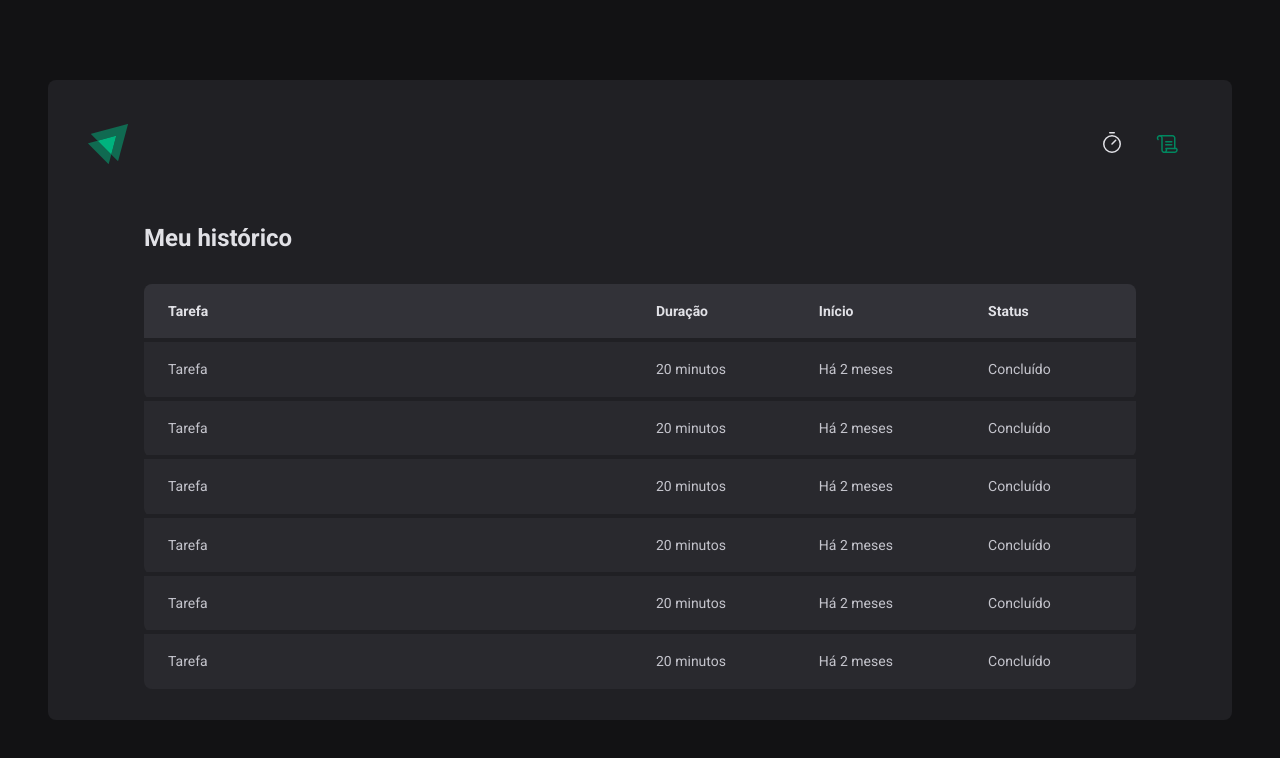
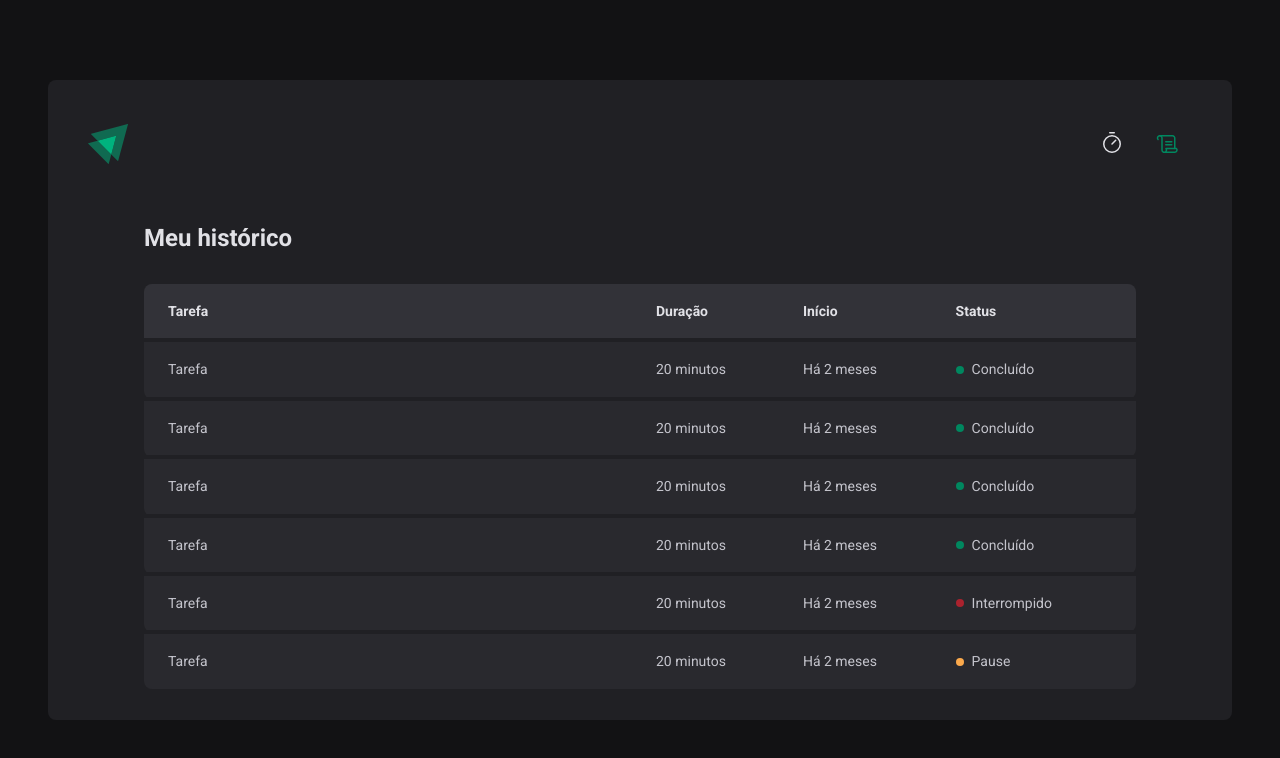
Before and after one commit to erik-ferreira/02-ignite-timer, a React (Vite) app: page /history in a window 1280 px wide. Shown: the top 758 px of the page. Built offline with nearby package versions, Linux system fonts and the light colour scheme.

Commit message:
complete component status

```diff
--- a/src/pages/History/index.tsx
+++ b/src/pages/History/index.tsx
@@ -1,4 +1,4 @@
-import { HistoryContainer, HistoryList } from "./styles";
+import { HistoryContainer, HistoryList, Status } from "./styles";
 
 export function History() {
   return (
@@ -21,37 +21,49 @@
               <td>Tarefa</td>
               <td>20 minutos</td>
               <td>Há 2 meses</td>
-              <td>Concluído</td>
+              <td>
+                <Status statusColor="green">Concluído</Status>
+              </td>
             </tr>
             <tr>
               <td>Tarefa</td>
               <td>20 minutos</td>
               <td>Há 2 meses</td>
-              <td>Concluído</td>
+              <td>
+                <Status statusColor="green">Concluído</Status>
+              </td>
             </tr>
             <tr>
               <td>Tarefa</td>
               <td>20 minutos</td>
               <td>Há 2 meses</td>
-              <td>Concluído</td>
+              <td>
+                <Status statusColor="green">Concluído</Status>
+              </td>
             </tr>
             <tr>
               <td>Tarefa</td>
               <td>20 minutos</td>
               <td>Há 2 meses</td>
-              <td>Concluído</td>
+              <td>
+                <Status statusColor="green">Concluído</Status>
+              </td>
             </tr>
             <tr>
               <td>Tarefa</td>
               <td>20 minutos</td>
               <td>Há 2 meses</td>
-              <td>Concluído</td>
+              <td>
+                <Status statusColor="red">Interrompido</Status>
+              </td>
             </tr>
             <tr>
               <td>Tarefa</td>
               <td>20 minutos</td>
               <td>Há 2 meses</td>
-              <td>Concluído</td>
+              <td>
+                <Status statusColor="yellow">Pause</Status>
+              </td>
             </tr>
           </tbody>
         </table>
--- a/src/pages/History/styles.ts
+++ b/src/pages/History/styles.ts
@@ -62,3 +62,28 @@
     }
   }
 `;
+
+const STATUS_COLORS = {
+  green: "green-500",
+  yellow: "yellow-500",
+  red: "red-500",
+} as const;
+
+interface StatusProps {
+  statusColor: keyof typeof STATUS_COLORS;
+}
+
+export const Status = styled.span<StatusProps>`
+  display: flex;
+  align-items: center;
+  gap: 0.5rem;
+
+  &::before {
+    content: "";
+    width: 0.5rem;
+    height: 0.5rem;
+    border-radius: 50%;
+    background-color: ${(props) =>
+      props.theme[STATUS_COLORS[props.statusColor]]};
+  }
+`;
```
